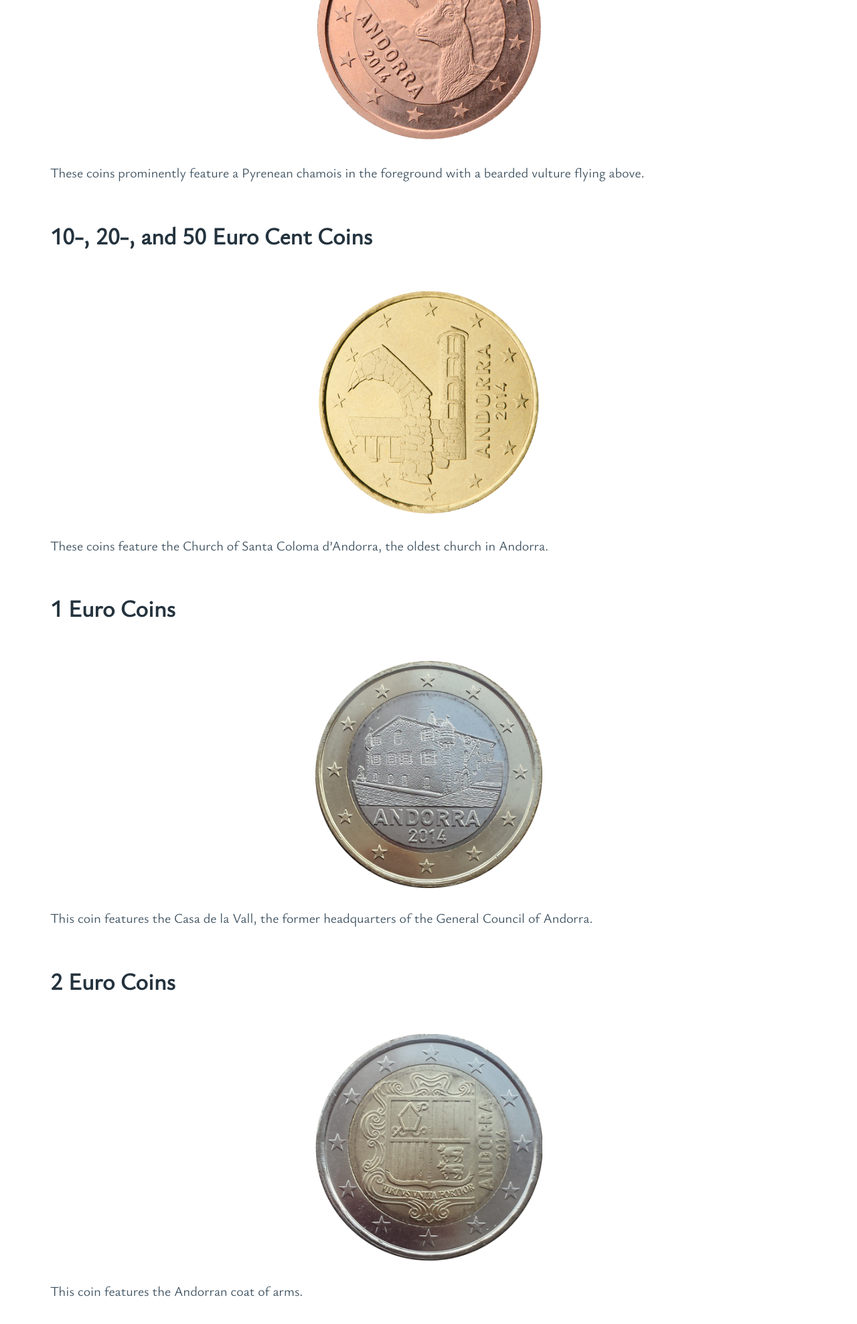
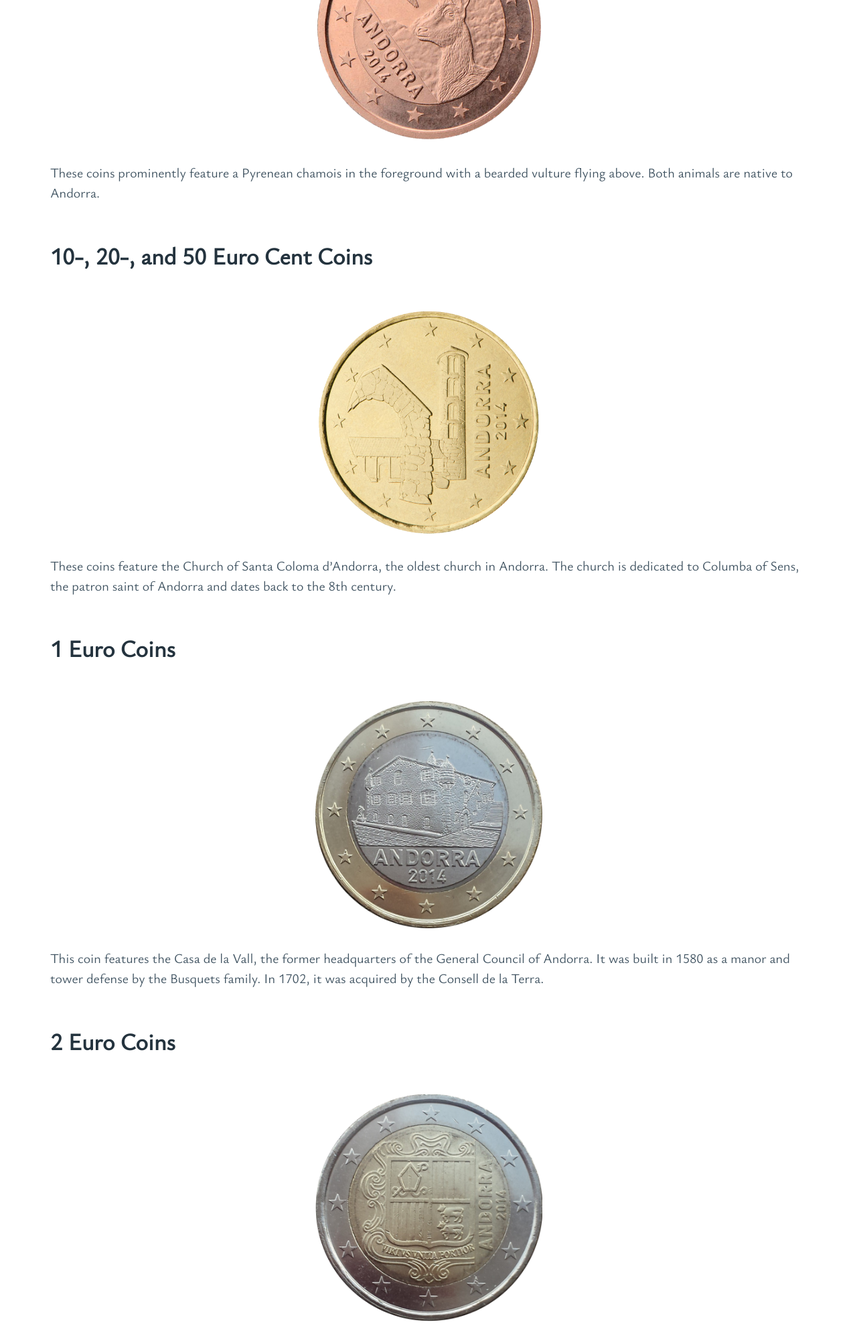
Before and after one commit to Mango0x45/ToBeNamed, a Python web app: template src/templates/coins/designs/ad.html in a window 1280 px wide. Shown: the part 503-2480 px from the top of the page at 67% size. Run offline with Jinja, Linux system fonts and the light colour scheme; the template is opened without the code that fills it: most values are stand-ins (such as "Sample title", 1, 10 or a date in 2020).

Commit message:
Add more information to the Andorran designs page

```diff
--- a/src/templates/coins/designs/ad.html
+++ b/src/templates/coins/designs/ad.html
@@ -19,7 +19,7 @@
 	<p>
 		{% trans %}
 		These coins prominently feature a Pyrenean chamois in the foreground with a
-		bearded vulture flying above.
+		bearded vulture flying above.  Both animals are native to Andorra.
 		{% endtrans %}
 	</p>
 
@@ -31,7 +31,8 @@
 	<p>
 		{% trans %}
 		These coins feature the Church of Santa Coloma d’Andorra, the oldest church
-		in Andorra.
+		in Andorra.  The church is dedicated to Columba of Sens, the patron saint of
+		Andorra and dates back to the 8th century.
 		{% endtrans %}
 	</p>
 
@@ -43,7 +44,9 @@
 	<p>
 		{% trans %}
 		This coin features the Casa de la Vall, the former headquarters of the
-		General Council of Andorra.
+		General Council of Andorra.  It was built in 1580 as a manor and tower
+		defense by the Busquets family.  In 1702, it was acquired by the Consell de
+		la Terra.
 		{% endtrans %}
 	</p>
 
@@ -54,7 +57,10 @@
 	<br>
 	<p>
 		{% trans %}
-		This coin features the Andorran coat of arms.
+		This coin features the Andorran coat of arms.  The coat of arms features the
+		four different shields of the Bishop of Urgell, the Count of Foix,
+		Catalonia, and the Viscounts of Béarn.  At the bottom is the motto ‘Virtus
+		Unita Fortior’ which translates to ‘Virtue United is Stronger’.
 		{% endtrans %}
 	</p>
 </main>
```
Also changed, not shown: src/translations/en_GB/LC_MESSAGES/messages.po, src/translations/en_US/LC_MESSAGES/messages.po, 1 other file.
